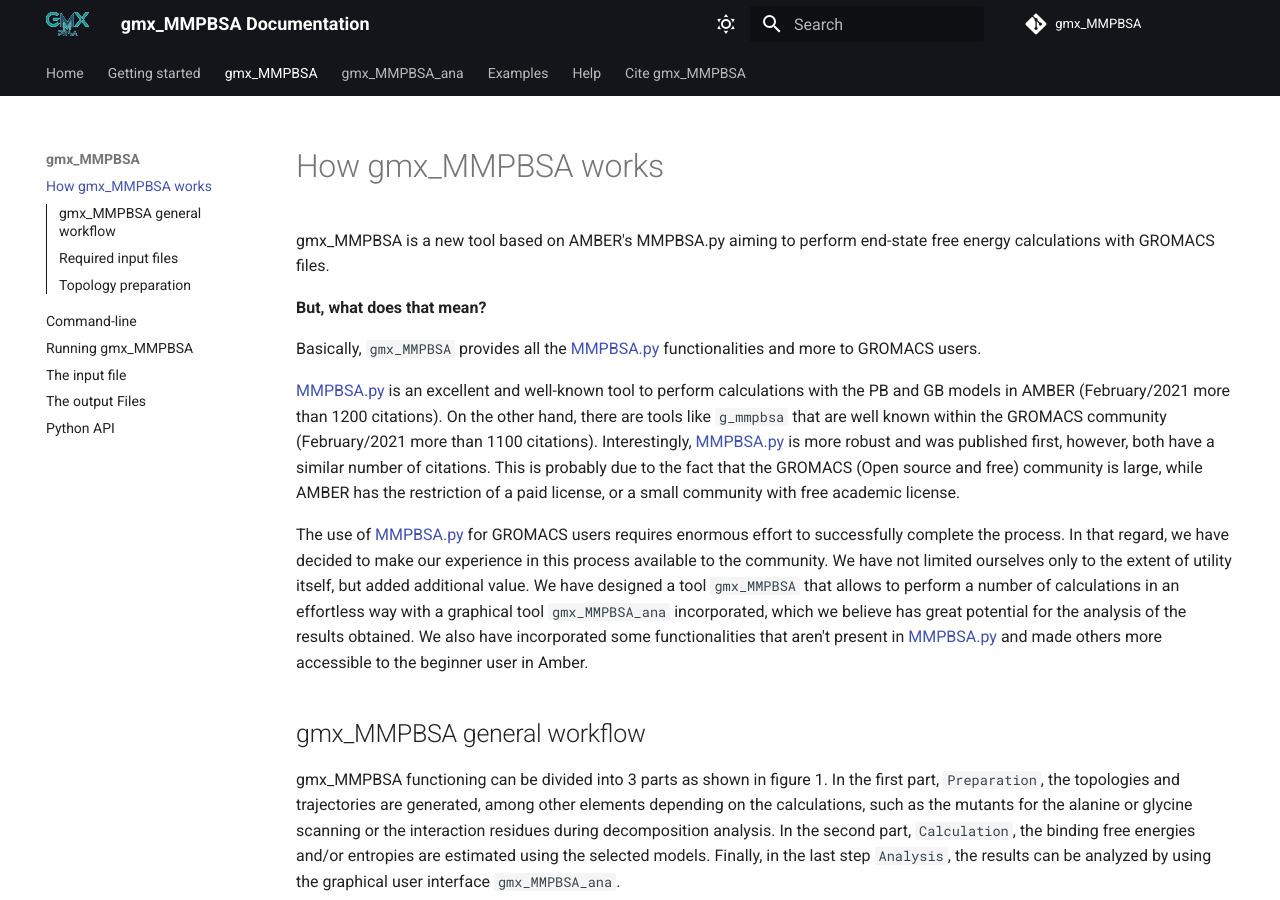
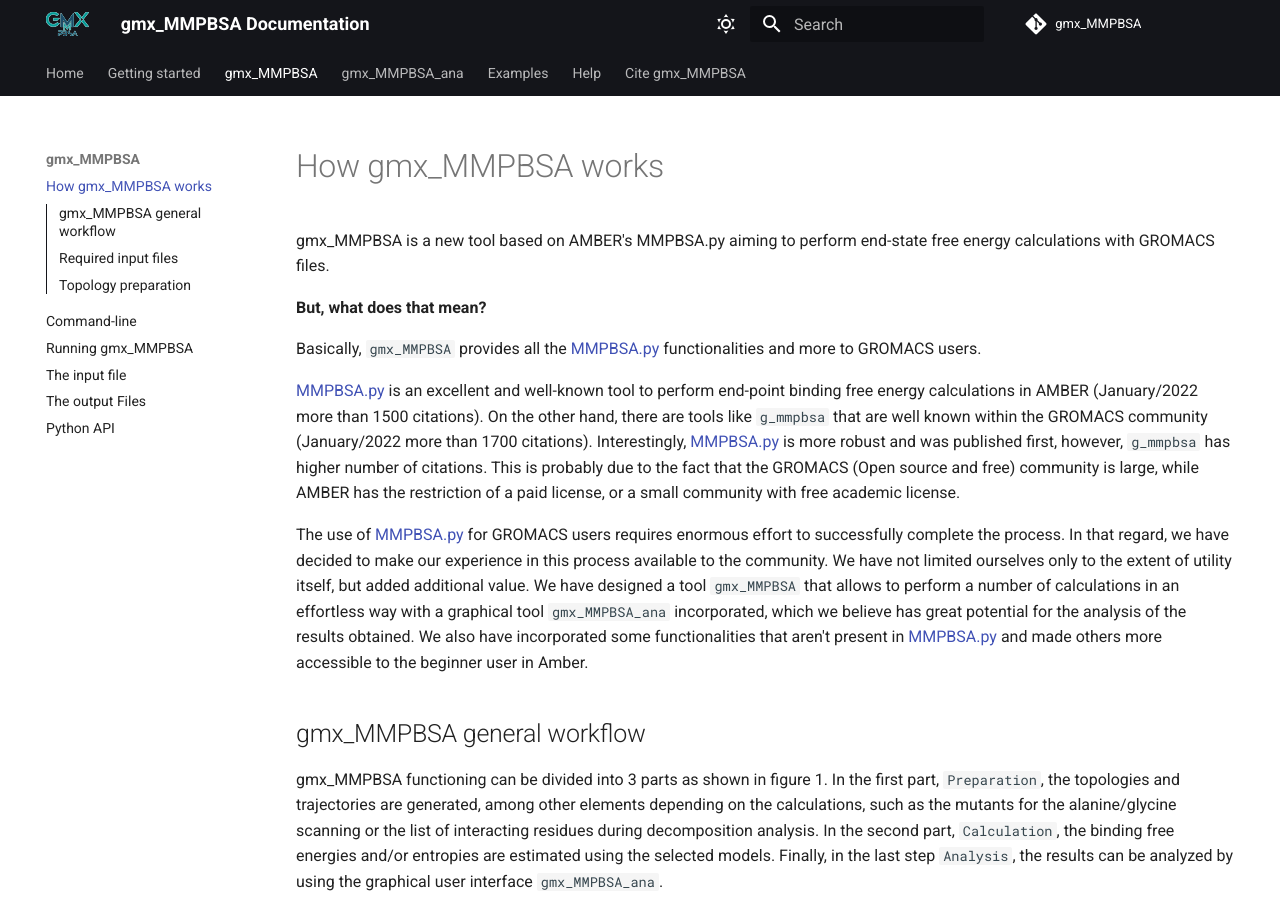
Before and after one commit to Valdes-Tresanco-MS/gmx_MMPBSA, an MkDocs documentation site: the page built from docs/howworks.md, in a window 1280 px wide and 900 px high. Built offline with MkDocs 1.6.1 and Material for MkDocs 9.7.7, drawn with Linux system fonts in a browser that asks for light colours; comment, search, counter and statistics services are not loaded; some of the changed text lies outside the part shown.

Commit message:
update doc

```diff
--- a/docs/howworks.md
+++ b/docs/howworks.md
@@ -12,11 +12,11 @@ files.
 
 Basically, `gmx_MMPBSA` provides all the [MMPBSA.py][1] functionalities and more to GROMACS users.
 
-[MMPBSA.py][1] is an excellent and well-known tool to perform calculations with the PB and GB models in
-AMBER (February/2021 more than 1200 citations). On the other hand, there are tools like `g_mmpbsa` that are well
-known within the GROMACS community (February/2021 more than 1100 citations). Interestingly, [MMPBSA.py][1] is more
-robust and was published first, however, both have a similar number of citations. This is probably due to the fact
-that the GROMACS (Open source and free) community is large, while AMBER has the restriction of a paid license,
+[MMPBSA.py][1] is an excellent and well-known tool to perform end-point binding free energy calculations in
+AMBER (January/2022 more than 1500 citations). On the other hand, there are tools like `g_mmpbsa` that are well
+known within the GROMACS community (January/2022 more than 1700 citations). Interestingly, [MMPBSA.py][1] is more
+robust and was published first, however, `g_mmpbsa` has higher number of citations. This is probably due to
+the fact that the GROMACS (Open source and free) community is large, while AMBER has the restriction of a paid license,
 or a small community with free academic license.
 
 The use of [MMPBSA.py][1] for GROMACS users requires enormous effort to successfully complete the process. In that
@@ -32,9 +32,9 @@ Amber.
 
 gmx_MMPBSA functioning can be divided into 3 parts as shown in figure 1. In the first part, `Preparation`, the
 topologies and trajectories are generated, among other elements depending on the calculations, such as the mutants for the
-alanine or glycine scanning or the interaction residues during decomposition analysis. In the second part, `Calculation`,
-the binding free energies and/or entropies are estimated using the selected models. Finally, in the last step `Analysis`,
-the results can be analyzed by using the graphical user interface `gmx_MMPBSA_ana`.
+alanine/glycine scanning or the list of interacting residues during decomposition analysis. In the second part,
+`Calculation`, the binding free energies and/or entropies are estimated using the selected models. Finally, in the
+last step `Analysis`, the results can be analyzed by using the graphical user interface `gmx_MMPBSA_ana`.
 
 
 <figure markdown="1">
@@ -70,9 +70,9 @@ In this section, we will go in detail about each file and what they are used for
 
 **GROMACS files**
 
-`MD Structure+mass(db) (*.tpr, *.pdb):`
+`MD Structure+mass(db) (*.tpr, *.pdb)`
 :   This file is used to generate the structure in pdb format of the complex with `editconf` or `trjconv`. We recommend
-    using the *.tpr (production *.tpr) format.
+    using the `*.tpr` (production `*.tpr`) format.
 
 `Index (*.ndx)`
 :   This the file that contains the index of each element contained in the *.tpr file, organized as groups. This file
```
Also changed, not shown: docs/getting-started.md (+1 -1 lines).
